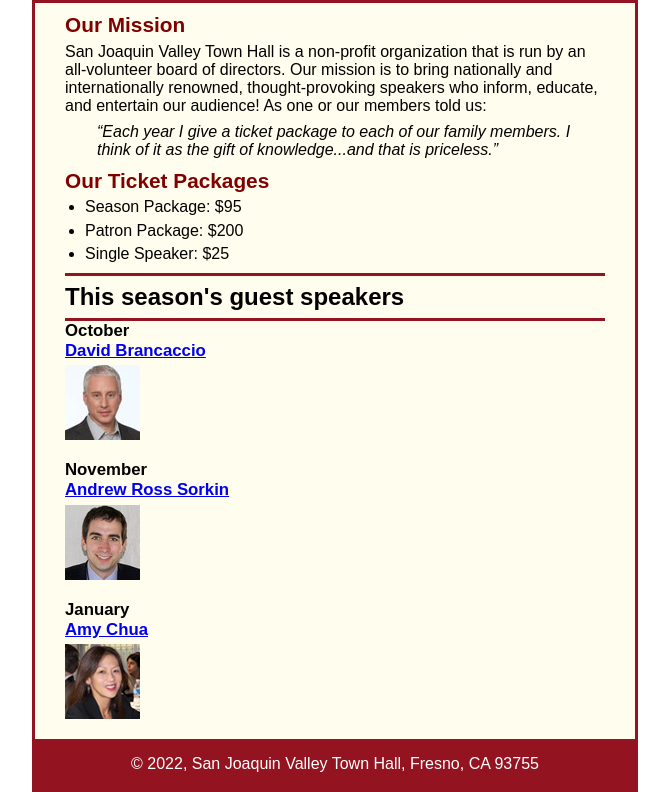
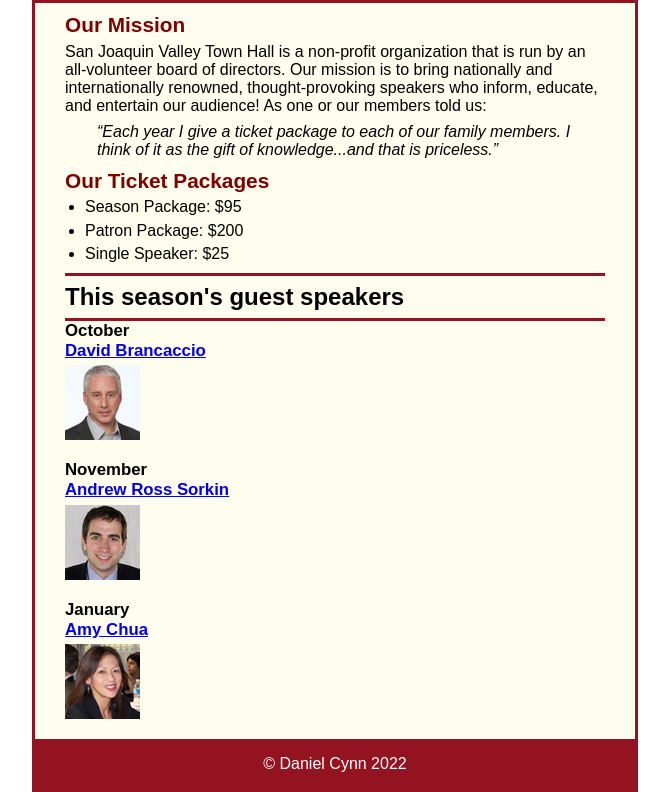
Before and after one commit to DC673/A09, a plain HTML site: page index.html in a window 1280 px wide. Shown: the part 120-912 px from the top of the page, without its empty margins (305-974 px from the left). Drawn offline with Linux system fonts and the light colour scheme.

Commit message:
Update index.html

```diff
--- a/index.html
+++ b/index.html
@@ -39,7 +39,7 @@
 		<img src="images/chua75.jpg" alt="Amy Chua photo">
 	</main>
 	<footer>
-		<p>&copy; 2022, San Joaquin Valley Town Hall, Fresno, CA 93755</p>
+		<p>&copy; Daniel Cynn 2022</p>
 	</footer>
 </body>
 </html>
```
